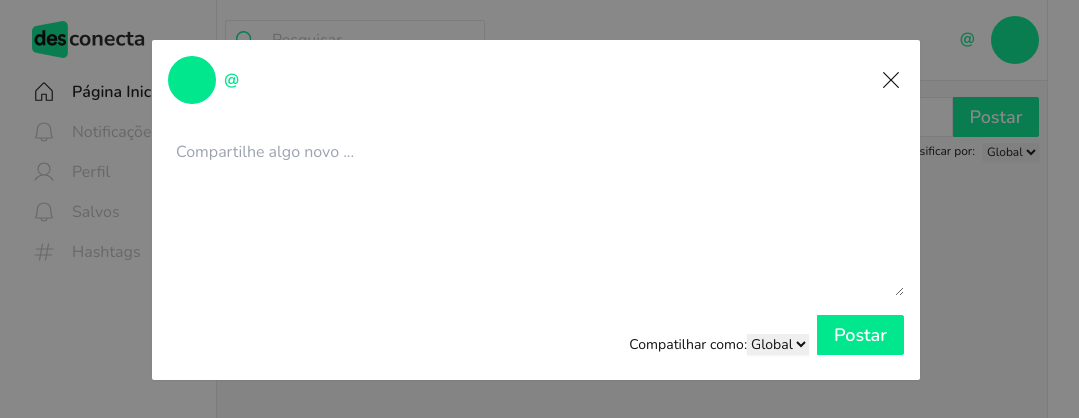
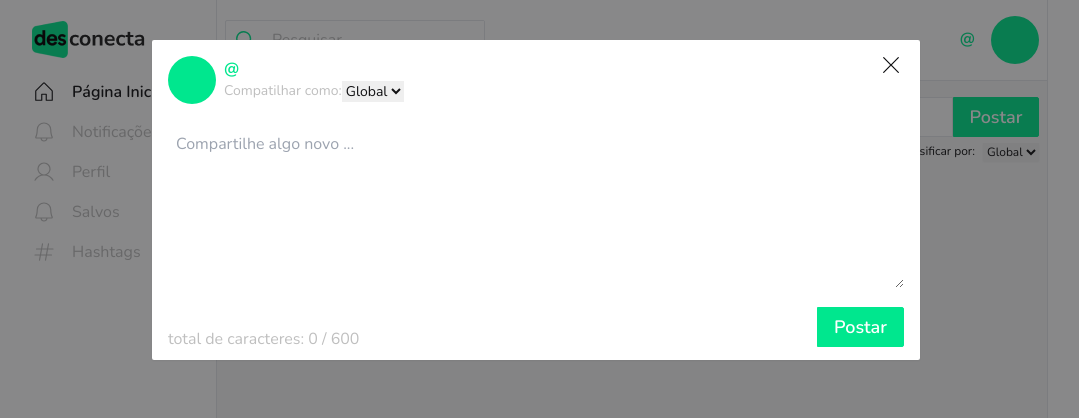
Before and after one commit to devvagnerBR/desconecta, a React (Vite) app in the folder frontend/: page / in a window 1280 px wide. Both pictures are taken after a click on the button "Postar". Shown: the top 418 px of the page, without its empty margins (104-1183 px from the left). Built offline with nearby package versions, Linux system fonts and the light colour scheme; no server answers.

Commit message:
:sparkles: feat: new post modal

```diff
--- a/frontend/package.json
+++ b/frontend/package.json
@@ -18,7 +18,7 @@
     "js-cookie": "^3.0.5",
     "react": "^18.2.0",
     "react-dom": "^18.2.0",
-    "react-hook-form": "^7.47.0",
+    "react-hook-form": "^7.48.2",
     "react-query": "^3.39.3",
     "react-router-dom": "^6.18.0",
     "sass": "^1.69.5",
--- a/frontend/src/components/modal-container/index.tsx
+++ b/frontend/src/components/modal-container/index.tsx
@@ -1,14 +1,18 @@
 import React from 'react'
-import { NewPostModal } from '../modals/new-post-modal'
+import { NewPostModal } from '../../pages/private/feed/new-post/new-post-modal'
+import { useModalContext } from '@/context/modal-context'
 
 export const ModalContainer = () => {
 
 
+    const { newPost } = useModalContext()
 
+    const shouldOpen = newPost.isOpen
 
+    if ( !shouldOpen ) return null
     return (
-        <div className='z-50 w-screen absolute h-screen pt-10 max-sm:pt-0 bg-secondary-800/50  flex items-start justify-center'>
-            <NewPostModal />
+        <div className='z-50 w-screen absolute h-screen pt-10 max-md:pt-0 bg-secondary-800/50  flex items-start justify-center'>
+            {newPost.isOpen && <NewPostModal />}
         </div>
     )
 }
--- a/frontend/src/components/modals/new-post-modal.tsx
+++ /dev/null
@@ -1,45 +0,0 @@
-import { useUserContext } from '@/context/user-context'
-import { Avatar } from '@/components/header/avatar'
-import * as Icon from "@phosphor-icons/react"
-
-
-export const NewPostModal = () => {
-
-    const { data } = useUserContext()
-
-    return (
-        <div className='w-screen max-w-3xl max-h-[340px] max-sm:max-h-none h-screen bg-white rounded-sm shadow-sm px-4'>
-            <header className='w-full h-20 flex items-center justify-between '>
-                <div className='flex gap-2 items-center'>
-                    <Avatar data={data} />
-                    <div className='flex flex-col gap-1'>
-                        <p className='text-lg leading-5 font-semibold'>
-                            <span className='text-primary-400 font-bold text-base'>@</span>
-                            {data?.username}
-                        </p>
-                    </div>
-                </div>
-                <Icon.X size={26} className='fill-secondary-800' weight='light' />
-            </header>
-            <main className='w-full  mt-4'>
-                <textarea
-                    placeholder='Compartilhe algo novo ...'
-                    maxLength={600}
-                    className='placeholder:font-light text-primary-400 text rounded-sm w-full max-sm:max-h-80 max-sm:h-80 h-40   max-h-40 p-2'>
-                </textarea>
-                <div className='flex items-end justify-end mt-4 gap-2'>
-                    <div className='flex items-center justify-end '>
-                        <p className="shrink-0 text-sm">Compatilhar como:</p>
-                        <select className="shrink-0 cursor-pointer bg-secondary-200border shadow-sm  text-secondary-800 font-light text-sm">
-                            <option >Global</option>
-                            <option >Curso</option>
-                        </select>
-                    </div>
-                    <button className='bg-primary-400 rounded-sm h-10 border rounded-l-none border-primary-400 text-secondary-50 font-semibold text-lg px-4'>
-                        Postar
-                    </button>
-                </div>
-            </main>
-        </div>
-    )
-}
--- a/frontend/src/context/context-provider.tsx
+++ b/frontend/src/context/context-provider.tsx
@@ -1,12 +1,15 @@
 import React from 'react'
 import { UserContextProvider } from './user-context'
+import { ModalContextProvider } from './modal-context'
 
 
 export const ContextProvider = ( { children }: React.PropsWithChildren ) => {
 
     return (
         <UserContextProvider >
+            <ModalContextProvider>
                 {children}
+            </ModalContextProvider>
         </UserContextProvider>
     )
 }
--- /dev/null
+++ b/frontend/src/context/modal-context.tsx
@@ -0,0 +1,36 @@
+import { useModal } from "@/hooks/use-modal";
+import { setBodyAsOverflowHidden } from "@/utils/set-body-as-overflow-hidden";
+import React from "react";
+
+
+export interface ModalContext {
+
+    newPost: ReturnType<typeof useModal>
+
+}
+
+const ModalContext = React.createContext<ModalContext | null>( null )
+
+const ModalContextProvider = ( { children }: React.PropsWithChildren ) => {
+
+    const newPost = useModal()
+
+    const shouldSetOverflowhidden = newPost.isOpen
+    setBodyAsOverflowHidden( shouldSetOverflowhidden )
+
+    return (
+        <ModalContext.Provider value={{ newPost }}>
+            {children}
+        </ModalContext.Provider>
+    )
+}
+
+const useModalContext = () => {
+
+    const context = React.useContext( ModalContext )
+    if ( !context ) throw new Error( "UseData precisa estar dentro de um provider" );
+    return context
+
+}
+
+export { ModalContextProvider, useModalContext }
--- /dev/null
+++ b/frontend/src/hooks/use-modal.ts
@@ -0,0 +1,37 @@
+import React from 'react';
+
+interface ModalProps {
+    isOpen: boolean;
+    open: () => void;
+    close: () => void;
+}
+
+export const useModal = (): ModalProps => {
+
+    const [isOpen, setIsOpen] = React.useState<boolean>( false );
+
+    const handleKeyDown = ( event: KeyboardEvent ) => {
+        if ( isOpen && event.key === 'Escape' ) {
+            close();
+        }
+    };
+
+    const open = () => {
+        setIsOpen( true );
+    };
+
+    const close = () => {
+        setIsOpen( false );
+    };
+    // preeciso tambem de uuma funcao que ao licar fora do modal feche
+
+
+    React.useEffect( () => {
+        window.addEventListener( 'keydown', handleKeyDown );
+        return () => {
+            window.removeEventListener( 'keydown', handleKeyDown );
+        };
+    }, [isOpen] );
+
+    return { isOpen, open, close };
+};
--- a/frontend/src/pages/private/feed/new-post/new-post-input/index.tsx
+++ b/frontend/src/pages/private/feed/new-post/new-post-input/index.tsx
@@ -1,8 +1,14 @@
+import { useModalContext } from "@/context/modal-context"
 
 export const NewPostInput = () => {
+
+    const { newPost } = useModalContext()
+
     return (
-        <div className='flex flex-col items-center justify-center'>
-            <div  className='flex items-center w-full cursor-pointer'>
+        <div
+            onClick={newPost.open}
+            className='flex flex-col items-center justify-center'>
+            <div className='flex items-center w-full cursor-pointer'>
                 <div className="w-full bg-secondary-50 h-10 border flex items-center rounded-sm rounded-r-none pl-2">
                     <p className="font-light text-secondary-600">Compartilhe algo novo ...</p>
                 </div>
--- /dev/null
+++ b/frontend/src/pages/private/feed/new-post/new-post-modal/index.tsx
@@ -0,0 +1,62 @@
+import { useUserContext } from '@/context/user-context'
+import { Avatar } from '@/components/header/avatar'
+import * as Icon from "@phosphor-icons/react"
+import { newPostModalBusiness } from './new-post-modal-business';
+import { useModal } from '@/hooks/use-modal';
+import { useModalContext } from '@/context/modal-context';
+
+export const NewPostModal = () => {
+
+    const { data } = useUserContext()
+    const { register, contentLength, onSubmit } = newPostModalBusiness()
+
+    const { newPost } = useModalContext()
+
+
+    return (
+        <form onSubmit={onSubmit} className='w-screen  max-w-3xl max-h-[320px] max-md:max-h-none h-screen bg-white rounded-sm shadow-sm px-4'>
+            <header className='w-full h-16 mt-2 flex items-center justify-between '>
+                <div className='flex gap-2 items-center'>
+                    <Avatar data={data} />
+                    <div className='flex flex-col leading-none gap-1'>
+                        <p className='text-lg leading-none font-semibold'>
+                            <span className='text-primary-400 font-bold text-base leading-none'>@</span>
+                            {data?.username}
+                        </p>
+                        <div className='flex items-center justify-end'>
+                            <p className="shrink-0 leading-none text-sm text-secondary-600">Compatilhar como:</p>
+                            <select
+                                {...register( 'type' )}
+                                className="shrink-0 cursor-pointer text-secondary-800 font-light text-sm">
+                                <option value={Number( 0 )}>Global</option>
+                                <option value={Number( 1 )}>Curso</option>
+                            </select>
+                        </div>
+                    </div>
+                </div>
+                <div className='h-full mt-2'>
+                    <Icon.X
+                        onClick={newPost.close}
+                        size={26}
+                        className='fill-secondary-800 hover:bg-secondary-400 items-start justify-start transition-all duration-300 rounded-full cursor-pointer'
+                        weight='light' />
+                </div>
+            </header>
+            <main className='w-full mt-4'>
+                <textarea
+                    {...register( 'content' )}
+                    placeholder='Compartilhe algo novo ...'
+                    maxLength={600}
+                    className='placeholder:font-light text-primary-400 text rounded-sm w-full max-sm:max-h-80 max-sm:h-80 h-40 min-h-[160px] max-sm:min-h-[320px]  max-h-40 p-2'>
+                </textarea>
+                <div className='flex items-end justify-between mt-4 gap-2'>
+
+                    <p className='text-secondary-600'>total de caracteres: {contentLength ?? '0'} /<span className='text-secondary-600'> 600</span> </p>
+                    <button className='bg-primary-400 rounded-sm h-10 border rounded-l-none border-primary-400 text-secondary-50 font-semibold text-lg px-4'>
+                        Postar
+                    </button>
+                </div>
+            </main>
+        </form>
+    )
+}
--- /dev/null
+++ b/frontend/src/pages/private/feed/new-post/new-post-modal/new-post-modal-business.ts
@@ -0,0 +1,35 @@
+import { z } from 'zod';
+import { useForm } from 'react-hook-form';
+import { zodResolver } from '@hookform/resolvers/zod';
+
+export const newPostModalBusiness = () => {
+
+    interface newPostFormData {
+        content: string;
+        type: 0 | 1;
+    }
+
+    const validateNewPostSchemma = z.object( {
+        content: z.string().min( 1 ).max( 600 ),
+        type: z.coerce.number().min( 0 ).max( 1 )
+    } )
+
+    const {
+
+        register,
+        watch,
+        handleSubmit,
+        formState: { errors }
+    } = useForm<newPostFormData>( {
+        resolver: zodResolver( validateNewPostSchemma ),
+        defaultValues: { type: 0 }
+    } );
+
+    const contentLength = watch( 'content' )?.length;
+
+    const onSubmit = handleSubmit( async ( data ) => {
+        console.log( data );
+    } );
+
+    return { register, contentLength, onSubmit }
+}
--- a/frontend/src/pages/public/register/register-form/register-business.ts
+++ b/frontend/src/pages/public/register/register-form/register-business.ts
@@ -61,7 +61,6 @@ export const registerBusiness = () => {
         } )
     } )
 
-    console.log(errors)
     return {
         register,
         showPassword,
--- /dev/null
+++ b/frontend/src/utils/set-body-as-overflow-hidden.ts
@@ -0,0 +1,19 @@
+import React from 'react'
+
+export const setBodyAsOverflowHidden = ( state: boolean ) => {
+
+    React.useEffect( () => {
+        if ( state ) {
+            document.body.classList.add( 'overflow-hidden' )
+        } else {
+            document.body.classList.remove( 'overflow-hidden' )
+        }
+
+        return () => {
+            document.body.classList.remove( 'overflow-hidden' )
+        }
+    }, [state] )
+
+
+
+}
```
Also changed, not shown: 1 other file (tests, documents, lock files or other folders).
